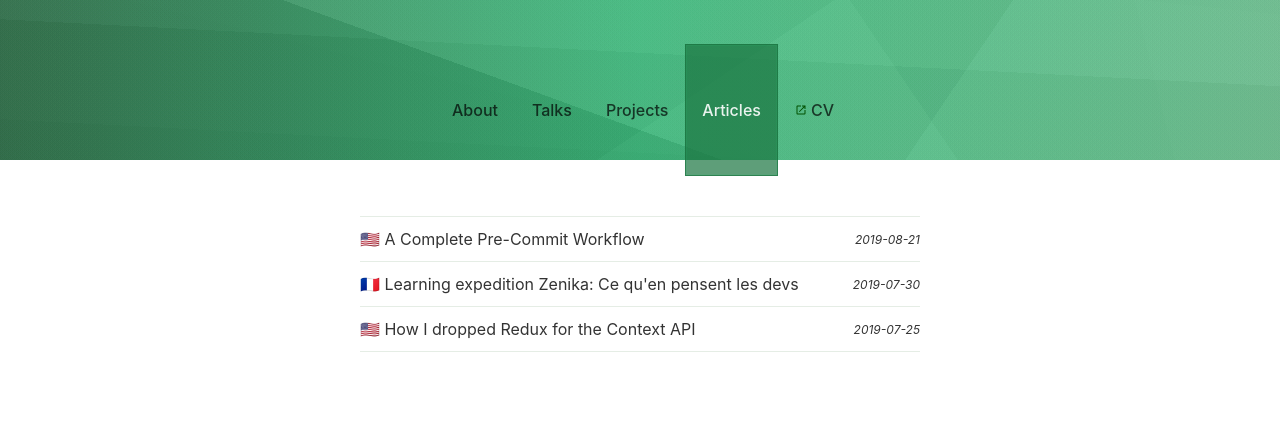
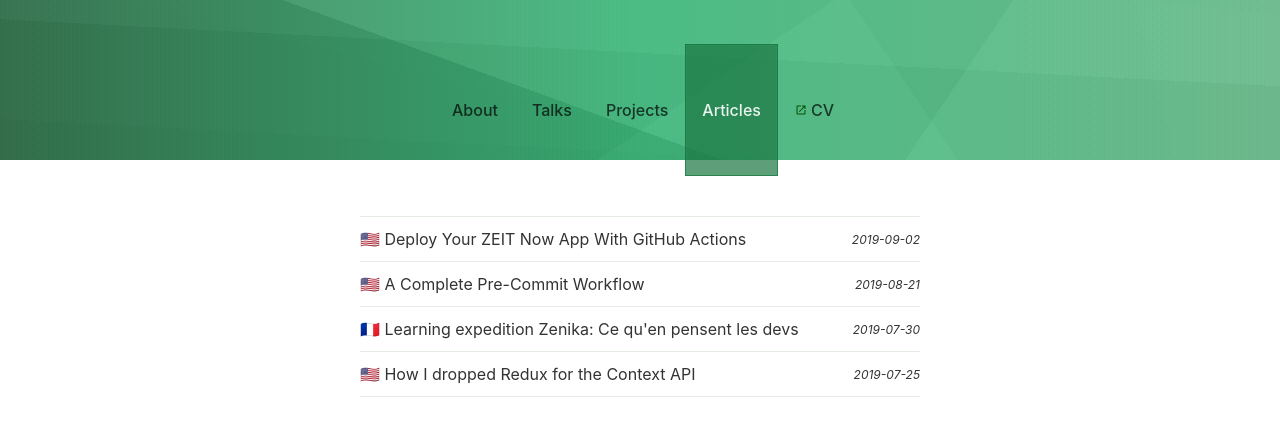
Before and after one commit to brunosabot/brunosabot.dev, a React (Create React App) app: page /about in a window 1280 px wide. Both pictures are taken after a click on the link "Articles". Shown: the top 436 px of the page. Built offline with nearby package versions, Linux system fonts and the light colour scheme.

Commit message:
Add the latest article

```diff
--- a/src/components/routes/Articles.jsx
+++ b/src/components/routes/Articles.jsx
@@ -9,6 +9,11 @@ const Articles = () => {
   );
 
   const articles = [
+    {
+      title: "🇺🇸 Deploy Your ZEIT Now App With GitHub Actions",
+      href: "https://medium.com/better-programming/deploy-your-zeit-now-app-with-github-actions-ca3977806b40",
+      date: "2019-09-02"
+    },
     {
       title: "🇺🇸 A Complete Pre-Commit Workflow",
       href: "https://medium.com/better-programming/a-complete-pre-commit-workflow-cea6e34f0032",
```
